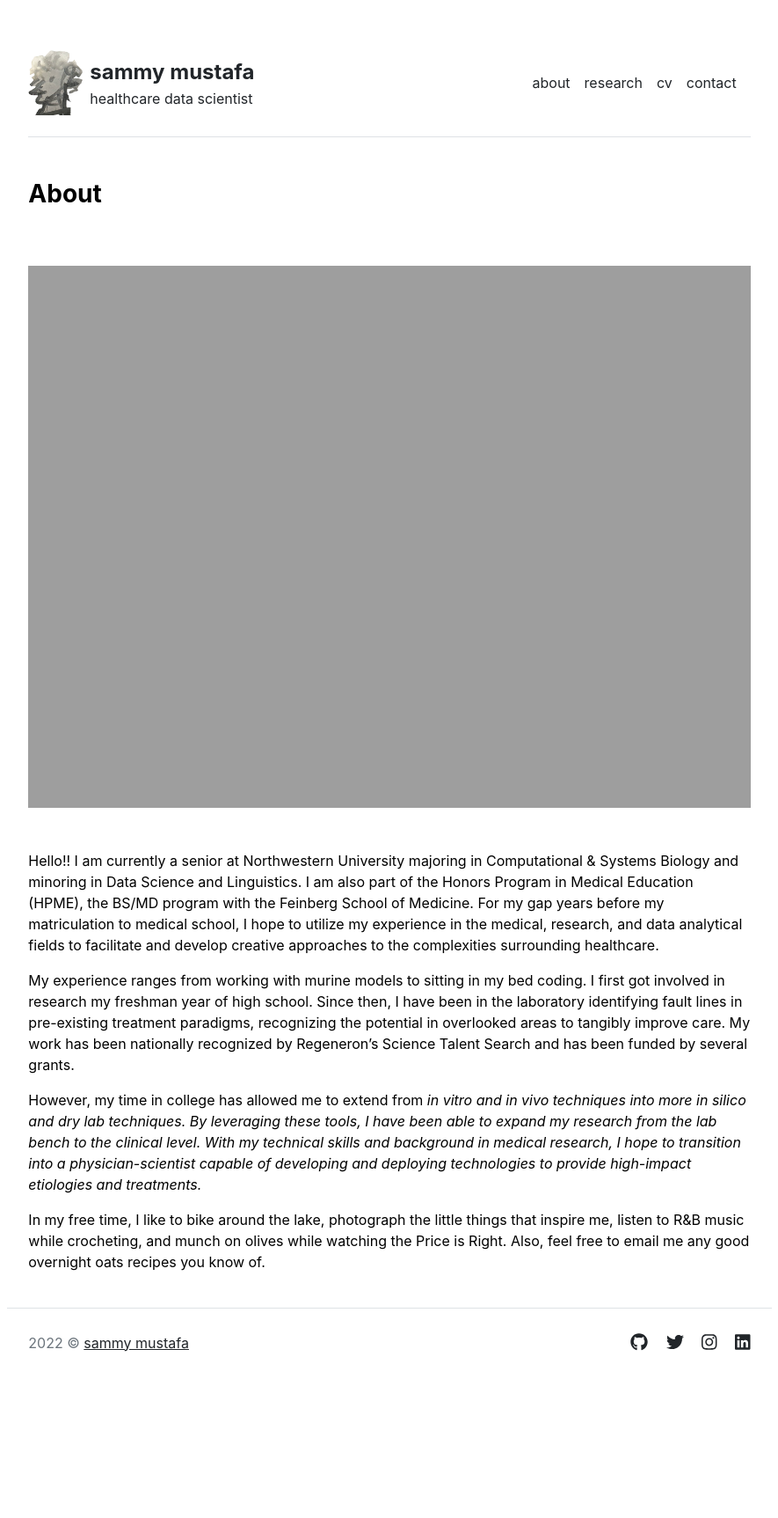
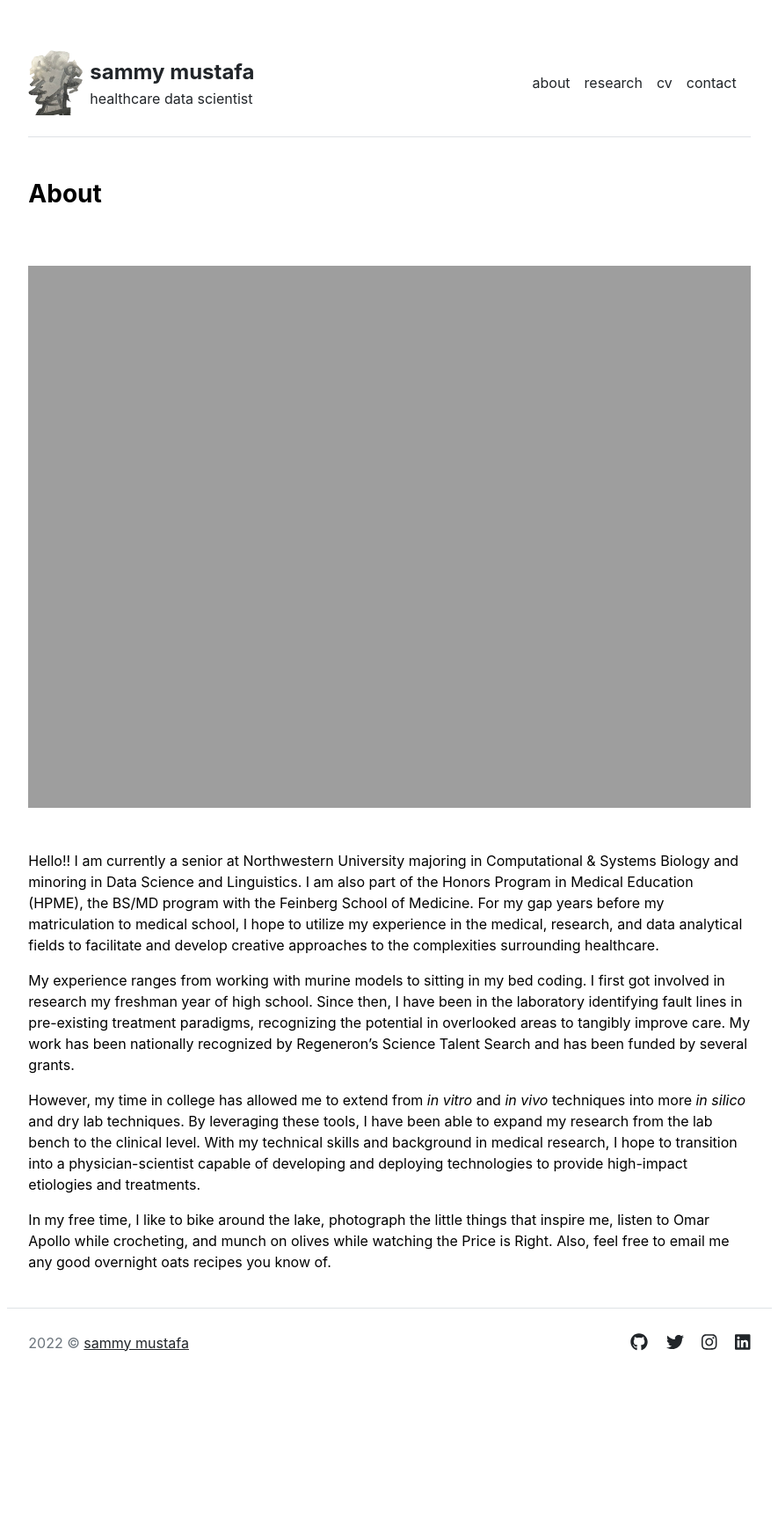
Before and after one commit to sammymustafa/sammymustafa.github.io, a Jekyll site: the page built from about.md, in a window 1280 px wide. Shown: the whole page at 88% size, without its empty margins (197-1082 px from the left). Built offline with Jekyll 4.4.1, drawn with Linux system fonts in a browser that asks for light colours.

Commit message:
fix italics

```diff
--- a/_data/research.yml
+++ b/_data/research.yml
@@ -2,7 +2,7 @@ featured:
 - {name: 'PTENP1: A Pivotal Pseudogene in Glioblastomas', url: '/research/ptenp1.pdf',
 desc1: 'Pseudogenes, genes that lack the ability to produce functional proteins despite high resemblance to a parent gene, were previously viewed as nonfunctional “junk” cluttering the human genome. However, they have been recently recognized for their roles in gene regulation.',
 desc2: 'Glioblastomas are malignant brain tumors that can be characterized by the over expression of microRNA-26a targeting the PTEN tumor-suppressor protein. The microRNA binds to a site of the protein to silence its effects.',
-desc3: 'For my research, I overexpressed the PTENP1 pseudogene <em>in vitro<em> and found it had several therapeutic effects in glioblastoma cells. Due to the similarity of their binding sites, the treatment tricked the microRNA to bind to the fake gene rather than the real one, allowing the tumor suppressor to mitigate the malignancy of the brain tumor.'
+desc3: 'For my research, I overexpressed the PTENP1 pseudogene <em>in vitro</em> and found it had several therapeutic effects in glioblastoma cells. Due to the similarity of their binding sites, the treatment tricked the microRNA to bind to the fake gene rather than the real one, allowing the tumor suppressor to mitigate the malignancy of the brain tumor.'
 }
 - {name: 'SERBP1: Exploiting RNA-Binding Protein-Mediated PAI-1 Inhibition', url: '/research/serbp1.pdf',
 desc1: 'Elevated levels of the PAI-1 protein serves as an indicator of conditions associated with aging like obesity, insulin resistance, Alzheimer’s, and several fibroses. While not much is known about their interaction, SERBP1 is a mRNA binding protein that binds to and regulates the stability of the PAI-1 mRNA. SERBP1 has homology to intrinsically-disordered proteins that self-template in an infectious, prion-like manner to drive transgenerational epigenetic inheritance.
--- a/about.md
+++ b/about.md
@@ -7,6 +7,6 @@ Hello!! I am currently a senior at Northwestern University majoring in Computati
 
 My experience ranges from working with murine models to sitting in my bed coding. I first got involved in research my freshman year of high school. Since then, I have been in the laboratory identifying fault lines in pre-existing treatment paradigms, recognizing the potential in overlooked areas to tangibly improve care. My work has been nationally recognized by Regeneron's Science Talent Search and has been funded by several grants.
 
-However, my time in college has allowed me to extend from <em>in vitro<em> and <em>in vivo<em> techniques into more <em>in silico<em> and dry lab techniques. By leveraging these tools, I have been able to expand my research from the lab bench to the clinical level. With my technical skills and background in medical research, I hope to transition into a physician-scientist capable of developing and deploying technologies to provide high-impact etiologies and treatments.
+However, my time in college has allowed me to extend from <em>in vitro</em> and <em>in vivo</em> techniques into more <em>in silico</em> and dry lab techniques. By leveraging these tools, I have been able to expand my research from the lab bench to the clinical level. With my technical skills and background in medical research, I hope to transition into a physician-scientist capable of developing and deploying technologies to provide high-impact etiologies and treatments.
 
-In my free time, I like to bike around the lake, photograph the little things that inspire me, listen to R&B music while crocheting, and munch on olives while watching the Price is Right. Also, feel free to email me any good overnight oats recipes you know of.
+In my free time, I like to bike around the lake, photograph the little things that inspire me, listen to Omar Apollo while crocheting, and munch on olives while watching the Price is Right. Also, feel free to email me any good overnight oats recipes you know of.
```
